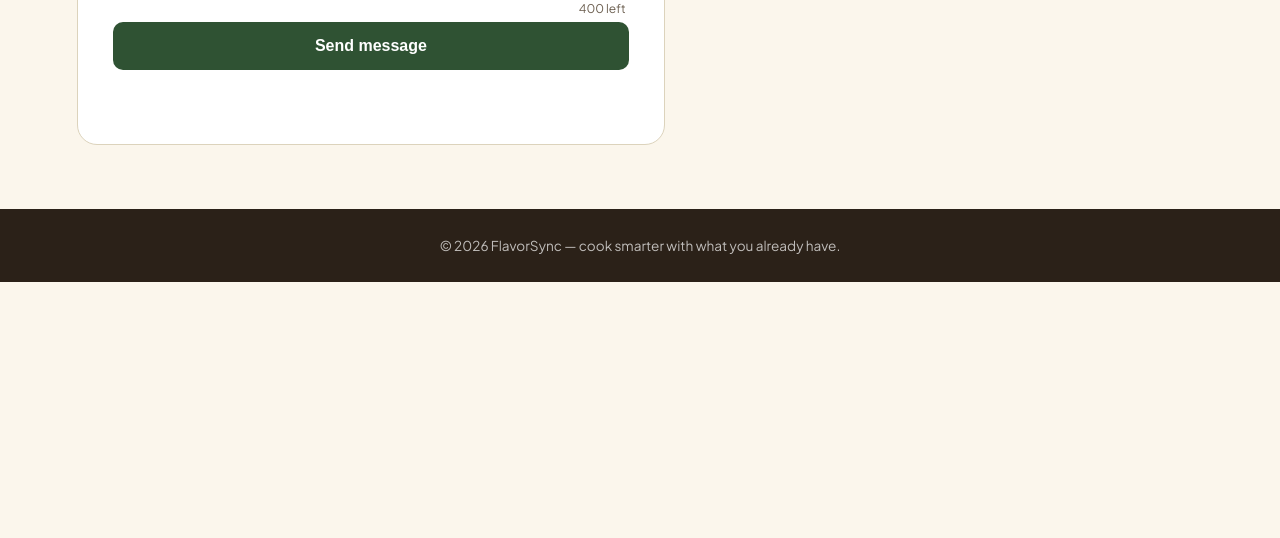
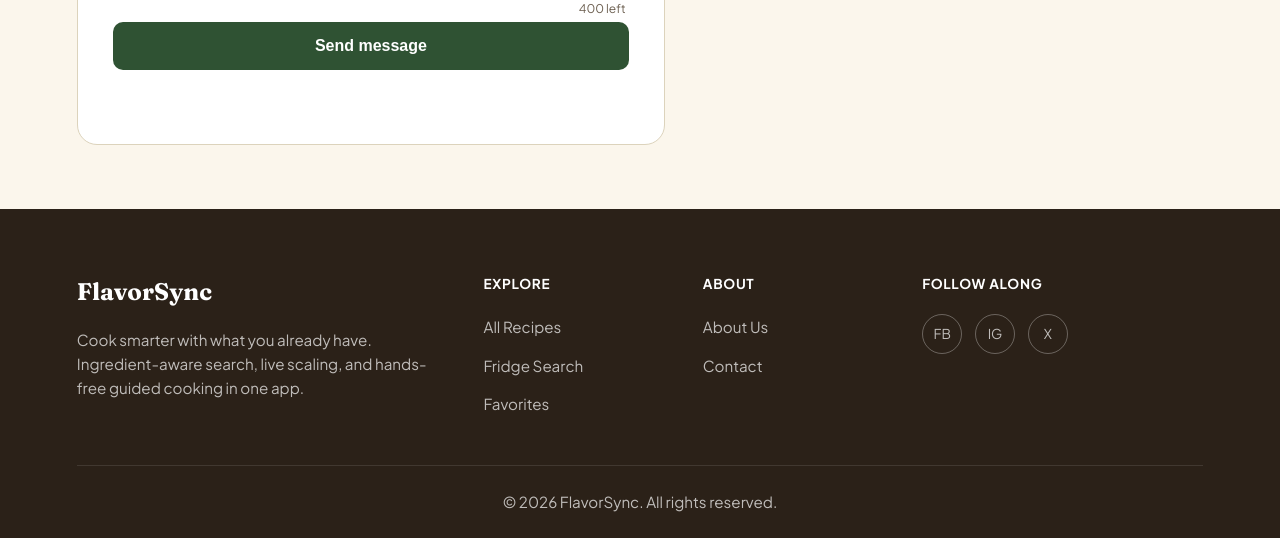
Before and after one commit to kavishka-disanayaka/ict-1209-miniproject-01, a PHP site: page /contact.html in a window 1280 px wide. Shown: the part 1173-1711 px from the top of the page. Before the commit the page ends 1455 px from the top, so only its background shows below. Run offline with PHP 8.4, Linux system fonts and the light colour scheme.

Commit message:
Apply changes to footer 🖊️

```diff
--- a/contact.html
+++ b/contact.html
@@ -155,10 +155,45 @@
   </section>
 </main>
 
-<footer class="c-footer">
-  <p>© 2026 FlavorSync — cook smarter with what you already have.</p>
+
+
+<!-- ================= FOOTER ================= -->
+<footer class="fs-footer">
+  <div class="fs-footer-grid">
+
+    <div class="fs-footer-col">
+      <h5>FlavorSync</h5>
+      <p>Cook smarter with what you already have. Ingredient-aware search, live scaling, and hands-free guided cooking in one app.</p>
+    </div>
+
+    <div class="fs-footer-col">
+      <h6>Explore</h6>
+      <ul class="fs-footer-links">
+        <li><a href="recipes.html">All Recipes</a></li>
+        <li><a href="fridge-search.html">Fridge Search</a></li>
+        <li><a href="favorites.html">Favorites</a></li>
+      </ul>
+    </div>
+
+    <div class="fs-footer-col">
+      <h6>About</h6>
+      <ul class="fs-footer-links">
+        <li><a href="about.html">About Us</a></li>
+        <li><a href="contact.html">Contact</a></li>
+      </ul>
+    </div>
+
+    <div class="fs-footer-col">
+      <h6>Follow along</h6>
+      <div class="fs-social-group">
+        <a href="#" class="fs-social" aria-label="Facebook">FB</a>
+        <a href="#" class="fs-social" aria-label="Instagram">IG</a>
+        <a href="#" class="fs-social" aria-label="X / Twitter">X</a>
+      </div>
+    </div>
+
+  </div>
+
+  <hr>
+  <p class="fs-footer-copy">© 2026 FlavorSync. All rights reserved.</p>
 </footer>
-
-<script src="js/contact.js"></script>
-</body>
-</html>
--- a/css/contact.css
+++ b/css/contact.css
@@ -317,15 +317,23 @@ a { color: inherit; text-decoration: none; }
 .c-faq-item.is-open .c-faq-a { max-height: 140px; }
 .c-faq-a p { padding-bottom: 1.1rem; color: var(--ink-soft); font-size: 0.92rem; }
 
-/* ---------- footer ---------- */
-.c-footer {
-  text-align: center;
-  padding: 1.6rem;
-  background: var(--ink);
-  color: rgba(255,255,255,0.7);
-  font-size: 0.85rem;
+
+
+/* ---------- Footer ---------- */
+.fs-footer { background: var(--ink); color: rgba(255,255,255,0.7); padding: 2.4rem 0 1.5rem; }
+.fs-footer h5 { color: var(--white); font-family: 'Fraunces', serif; font-size: 1.2rem; }
+.fs-footer a { color: rgba(255,255,255,0.7); }
+.fs-footer a:hover { color: var(--saffron); }
+.fs-footer hr { border-color: rgba(255,255,255,0.15); }
+.fs-social {
+  width: 36px; height: 36px;
+  border-radius: 50%;
+  border: 1.5px solid rgba(255,255,255,0.3);
+  display: inline-flex;
+  align-items: center;
+  justify-content: center;
 }
-
+.fs-social:hover { border-color: var(--saffron); color: var(--saffron); }
 /* ---------- responsive ---------- */
 @media (max-width: 900px) {
   .c-body-grid { grid-template-columns: 1fr; }
@@ -347,3 +355,102 @@ a { color: inherit; text-decoration: none; }
   .c-info-grid { grid-template-columns: 1fr 1fr; }
   .c-blob { width: 220px; height: 220px; top: -40px; right: -80px; }
 }
+
+
+/* ---------- Footer ---------- */
+.fs-footer {
+  background: var(--ink);
+  color: rgba(255,255,255,0.7);
+  padding: 4rem 6% 1.5rem; /* 6% padding matches the rest of your layout */
+}
+
+.fs-footer-grid {
+  display: grid;
+  grid-template-columns: 2fr 1fr 1fr 1.5fr;
+  gap: 2rem;
+  margin-bottom: 3rem;
+}
+
+.fs-footer h5 {
+  color: #ffffff;
+  font-family: 'Fraunces', serif;
+  font-size: 1.5rem;
+  margin-bottom: 1rem;
+}
+
+.fs-footer h6 {
+  color: #ffffff;
+  font-family: 'Plus Jakarta Sans', system-ui, sans-serif;
+  font-weight: 700;
+  font-size: 0.85rem;
+  text-transform: uppercase;
+  letter-spacing: 0.05em;
+  margin-bottom: 1.2rem;
+}
+
+.fs-footer p {
+  font-size: 0.95rem;
+  line-height: 1.6;
+}
+
+.fs-footer-links {
+  list-style: none;
+  padding: 0;
+  margin: 0;
+  display: flex;
+  flex-direction: column;
+  gap: 0.8rem;
+}
+
+.fs-footer-links a {
+  color: rgba(255,255,255,0.7);
+  font-size: 0.95rem;
+  transition: color 0.2s ease;
+}
+
+.fs-footer-links a:hover {
+  color: var(--saffron);
+}
+
+.fs-social-group {
+  display: flex;
+  gap: 0.8rem;
+}
+
+.fs-social {
+  width: 40px;
+  height: 40px;
+  border-radius: 50%;
+  border: 1px solid rgba(255,255,255,0.3);
+  display: inline-flex;
+  align-items: center;
+  justify-content: center;
+  color: rgba(255,255,255,0.7);
+  font-size: 0.85rem;
+  transition: all 0.2s ease;
+}
+
+.fs-social:hover {
+  border-color: var(--saffron);
+  color: var(--saffron);
+}
+
+.fs-footer hr {
+  border: none;
+  border-top: 1px solid rgba(255,255,255,0.1);
+  margin-bottom: 1.5rem;
+}
+
+.fs-footer-copy {
+  text-align: center;
+  font-size: 0.85rem;
+}
+
+/* Footer Responsive adjustments */
+@media (max-width: 900px) {
+  .fs-footer-grid { grid-template-columns: 1fr 1fr; }
+}
+
+@media (max-width: 600px) {
+  .fs-footer-grid { grid-template-columns: 1fr; }
+}
--- a/recipes.html
+++ b/recipes.html
@@ -218,7 +218,7 @@
         <!-- Card 7 -->
         <div class="col-sm-6 col-xl-4 recipe-card" data-name="mango sticky rice" data-category="dessert" data-diet="veg" data-time="60" data-difficulty="medium" data-rating="4.8">
           <article class="fs-card">
-            <div class="fs-card-media media-1">
+            <div class="fs-card-media media-7">
               <span class="fs-card-time">55 min</span>
               <span>Mango Sticky Rice</span>
             </div>
@@ -234,7 +234,7 @@
         <!-- Card 8 -->
         <div class="col-sm-6 col-xl-4 recipe-card" data-name="deviled chicken" data-category="dinner" data-diet="nonveg" data-time="40" data-difficulty="hard" data-rating="4.6">
           <article class="fs-card">
-            <div class="fs-card-media media-2">
+            <div class="fs-card-media media-8">
               <span class="fs-card-time">45 min</span>
               <span>Deviled Chicken</span>
             </div>
@@ -250,7 +250,7 @@
         <!-- Card 9 -->
         <div class="col-sm-6 col-xl-4 recipe-card" data-name="pol sambol toast" data-category="breakfast" data-diet="veg" data-time="20" data-difficulty="easy" data-rating="4.4">
           <article class="fs-card">
-            <div class="fs-card-media media-3">
+            <div class="fs-card-media media-9">
               <span class="fs-card-time">10 min</span>
               <span>Pol Sambol Toast</span>
             </div>
```
Also changed, not shown: css/recipes.css (+23 -6 lines).
